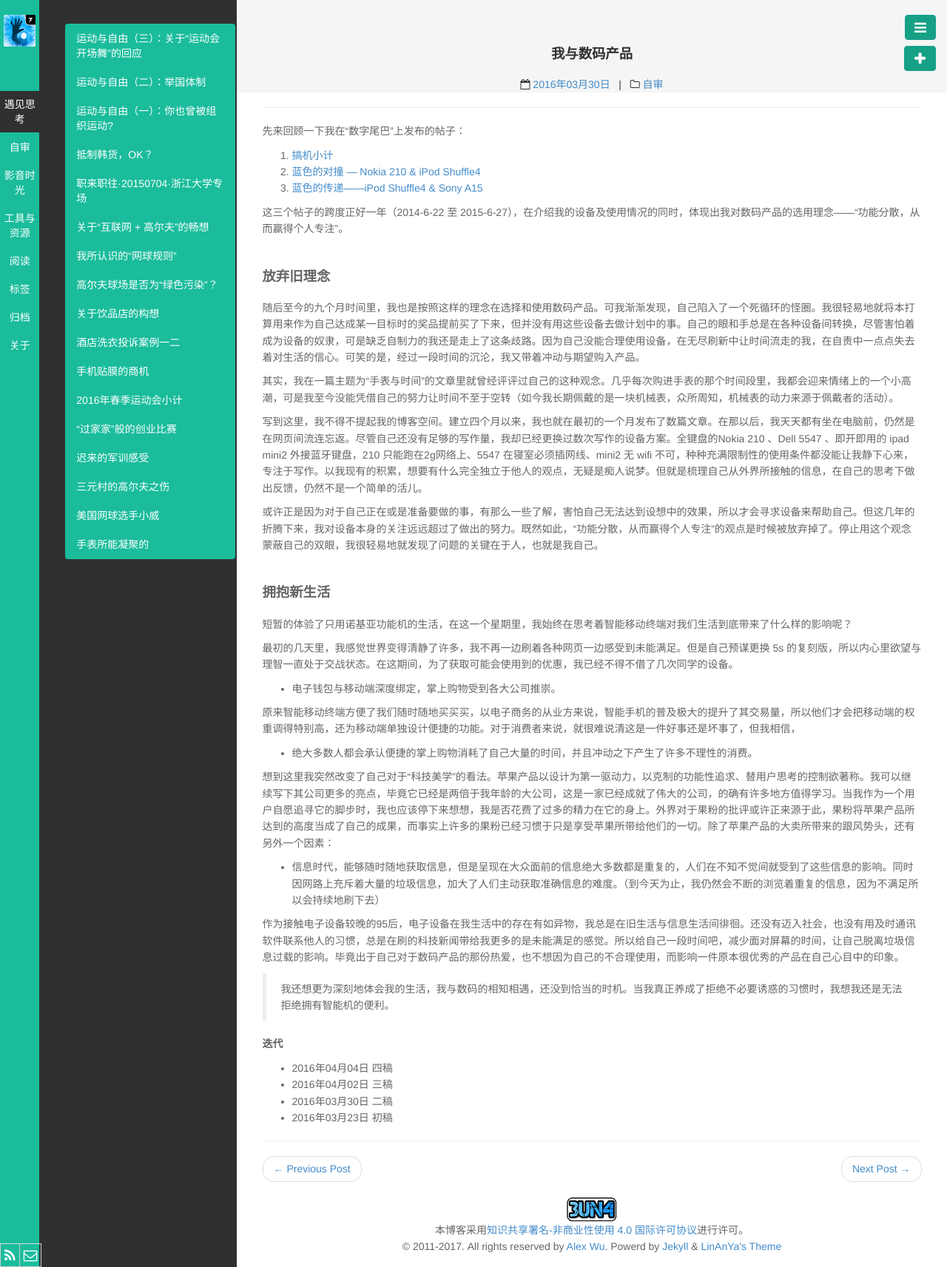
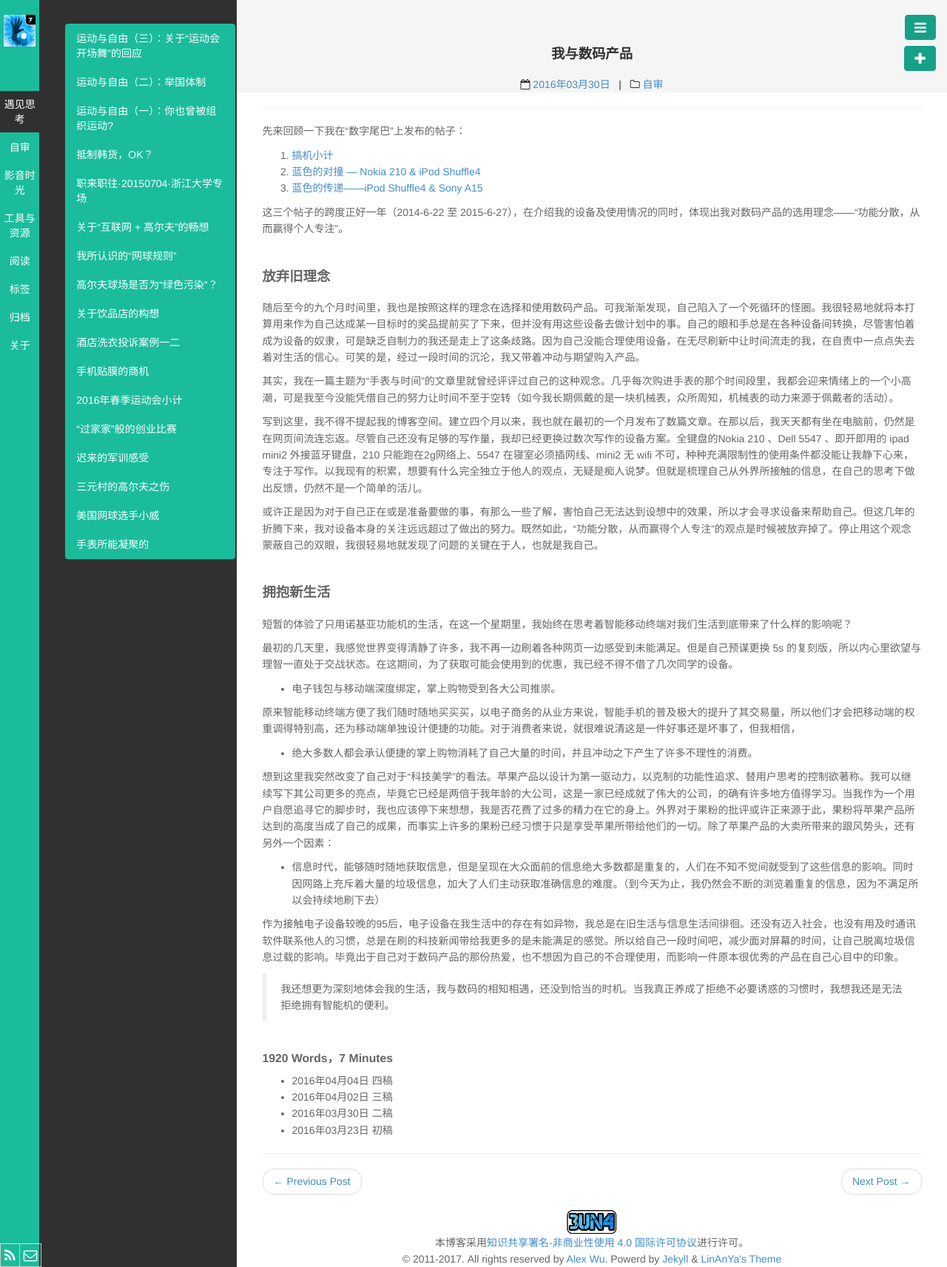
Before and after one commit to 3un4/3un4.github.io, a Jekyll site: the page built from _posts/自审/2016-03-30-S072-Digital-Products.md, in a window 1280 px wide. Shown: the whole page at 74% size. Built offline with Jekyll 4.4.1, drawn with Linux system fonts in a browser that asks for light colours; comment, search, counter and statistics services are not loaded.

Commit message:
test word count

```diff
--- a/_posts/自审/2016-03-30-S072-Digital-Products.md
+++ b/_posts/自审/2016-03-30-S072-Digital-Products.md
@@ -46,7 +46,7 @@ categories: [自审]
 
 
 
-**迭代**
+#### 1920 Words，7 Minutes
 
 - 2016年04月04日  四稿
 - 2016年04月02日  三稿
```
Also changed, not shown: _posts/自审/2015-12-05-S011-Seed.md (+1 -1 lines).
